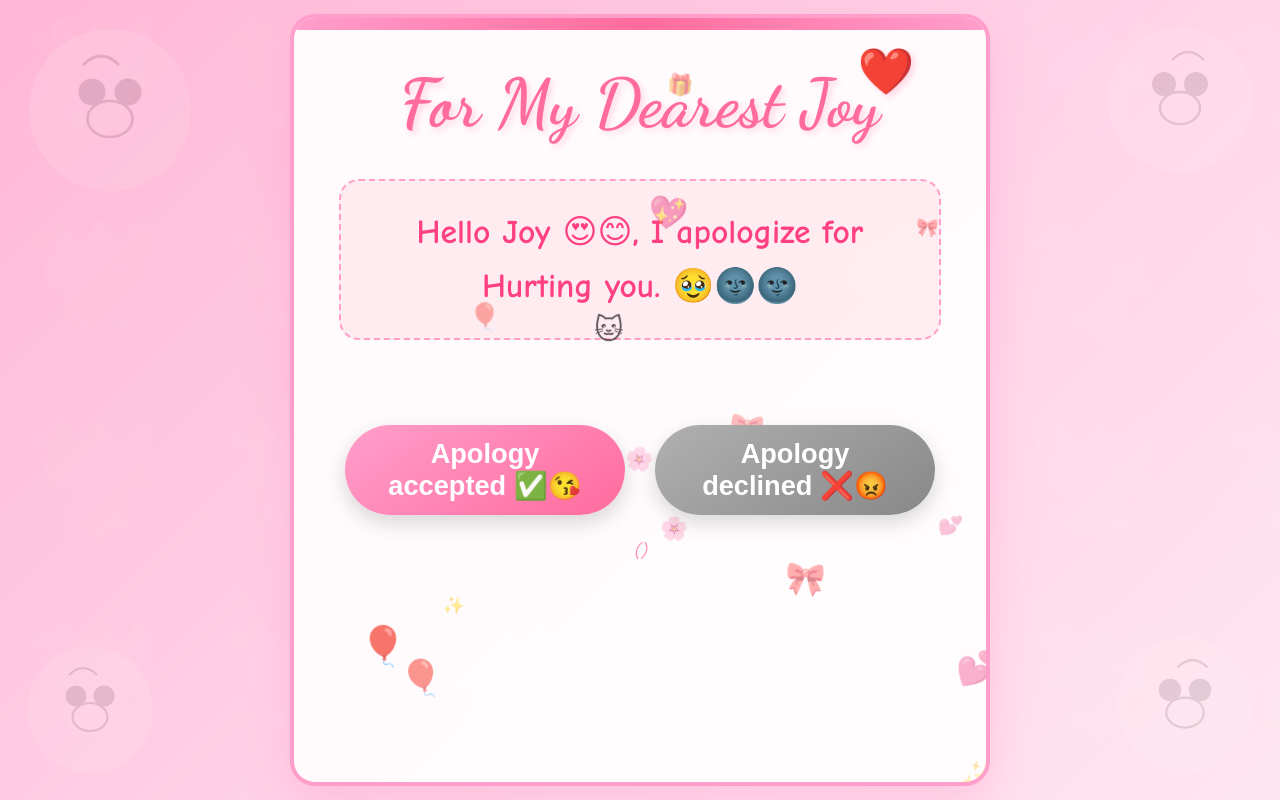
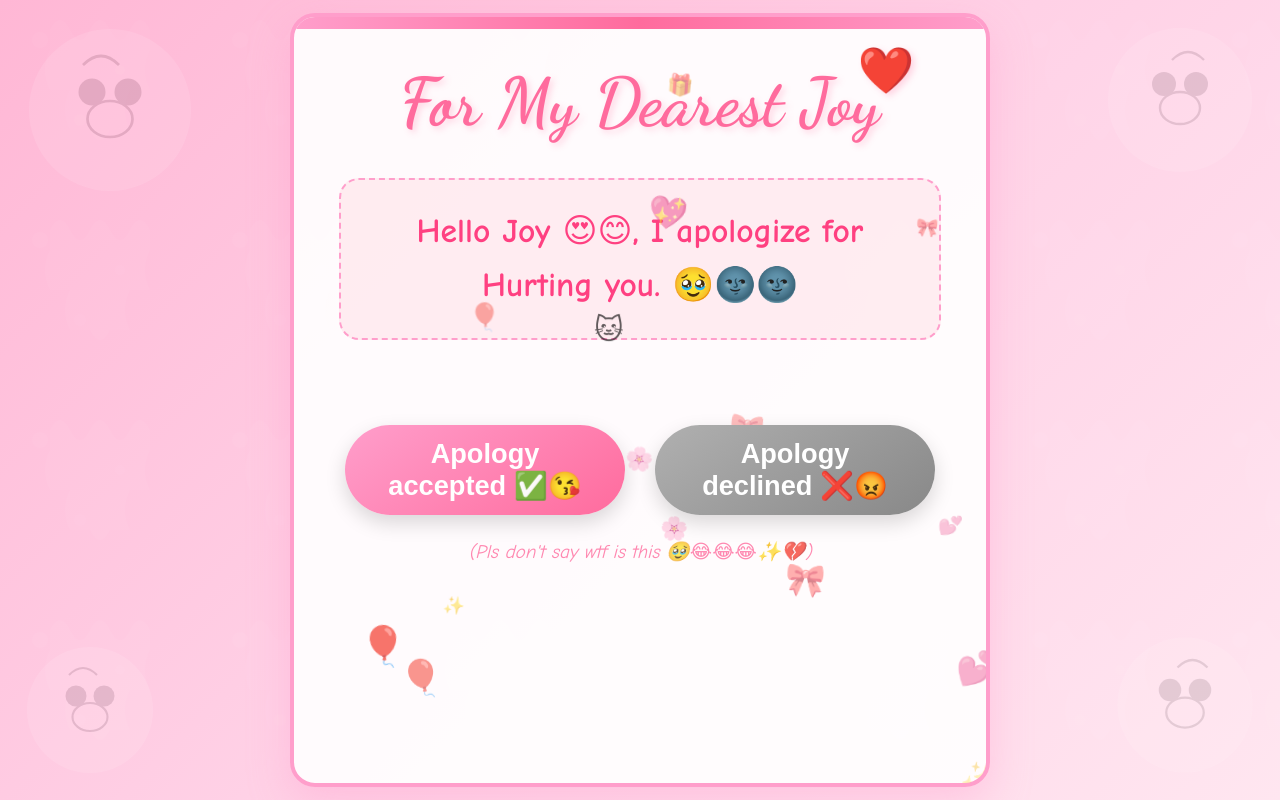
Before and after one commit to Timothykarani/Apology, a plain HTML site: page index.html in a window 1280 px wide. Drawn offline with Linux system fonts and the light colour scheme.

Commit message:
Update index.html

```diff
--- a/index.html
+++ b/index.html
@@ -335,7 +335,7 @@
                     </button>
                 </div>
             </div>
-            <div class="instructions">()</div>
+            <div class="instructions">(Pls don't  say wtf is this 🥹😂😂😂✨💔)</div>
         </div>
 
         <div class="response-message" id="responseMessage"></div>
```
